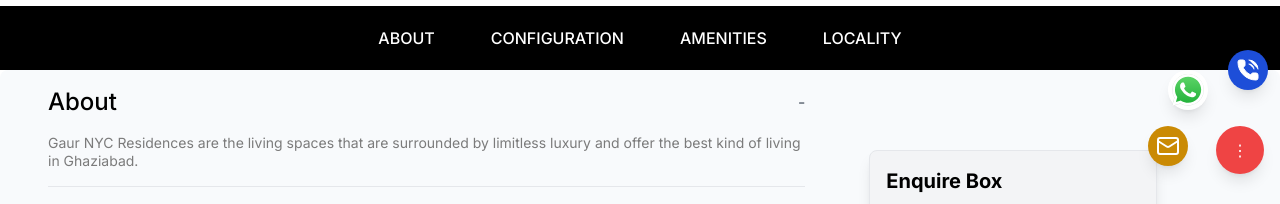
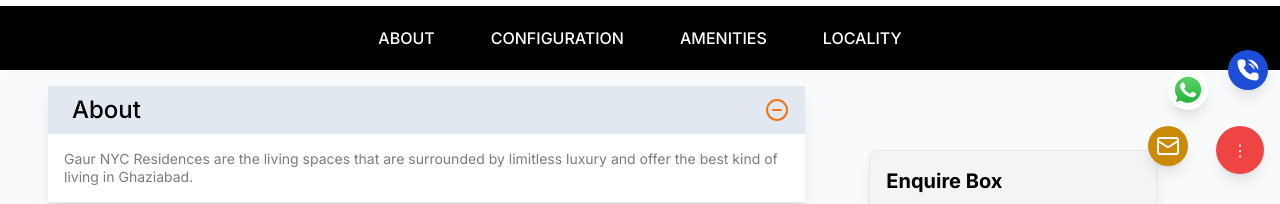
Before and after one commit to PrathameshKumarSah/rainbowrisereality, a React (Vite) app in the folder frontend/: page /projectpage in a window 1280 px wide. Shown: the part 618-822 px from the top of the page. Built offline with nearby package versions, Linux system fonts and the light colour scheme; no server answers; a web font is replaced by a local one.

Commit message:
Update CollapsibleSection.jsx

```diff
--- a/frontend/src/components/CollapsibleSection.jsx
+++ b/frontend/src/components/CollapsibleSection.jsx
@@ -1,23 +1,24 @@
+import { MinusCircle, PlusCircle } from "lucide-react";
 import React, { useState } from "react";
 
 const CollapsibleSection = ({ title, children }) => {
     const [isOpen, setIsOpen] = useState(true);
 
     return (
-      <div className="border-b border-gray-200 py-4">
+      <div className="border-b border-gray-200 my-4 shadow-lg">
         <div
-          className="flex justify-between items-center cursor-pointer"
+          className="flex justify-between items-center cursor-pointer bg-slate-200 px-4 transition-all duration-300"
           onClick={() => setIsOpen(!isOpen)}
         >
-          <h2 className="text-2xl font-medium text-black">{title}</h2>
+          <h2 className="text-2xl p-2 font-medium text-black">{title}</h2>
           <button
-            className="text-gray-600 focus:outline-none"
+            className="text-orange-500 focus:outline-none"
             aria-label={isOpen ? "Collapse section" : "Expand section"}
           >
-            {isOpen ? "-" : "+"}
+            {isOpen ? <MinusCircle /> : <PlusCircle />}
           </button>
         </div>
-        {isOpen && <div className="mt-4">{children}</div>}
+        {isOpen && <div className="p-4 bg-white text-black">{children}</div>}
       </div>
     );
   };
```
